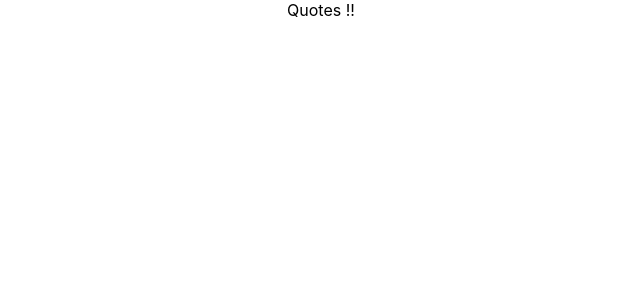
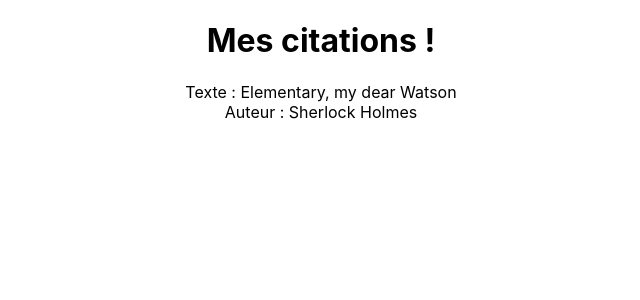
Before and after one commit to clarahonore/tp02, a React (Create React App) app: page / in a window 1280 px wide. Shown: the top 300 px of the page, without its empty margins (319-959 px from the left). Built offline with nearby package versions, Linux system fonts and the light colour scheme.

Commit message:
le premier composant

```diff
--- a/src/App.css
+++ b/src/App.css
@@ -1,5 +1,6 @@
 .App {
   text-align: center;
+
 }
 
 .App-logo {
--- a/src/App.js
+++ b/src/App.js
@@ -1,12 +1,19 @@
 import logo from './logo.svg';
 import './App.css';
+import Quote from './Quote/Quote.js'
+
 
 function App() {
   return (
-  <div className="App">
-  Quotes !!
-  </div>
+    <div className="App">
+      <h1>
+        Mes citations !
+      </h1>
+      <div className="App">
+        <Quote text="Elementary, my dear Watson" author="Sherlock Holmes"/>
+      </div>
+    </div>
   );
-  }
+}
 
 export default App;
--- /dev/null
+++ b/src/Quote/Quote.js
@@ -0,0 +1,13 @@
+function Quote(props) {
+    return (
+        <>
+            <div>
+                Texte : {props.text}
+            </div>
+            <div>
+                Auteur : {props.author}
+            </div>
+        </>);
+}
+
+export default Quote;
```
